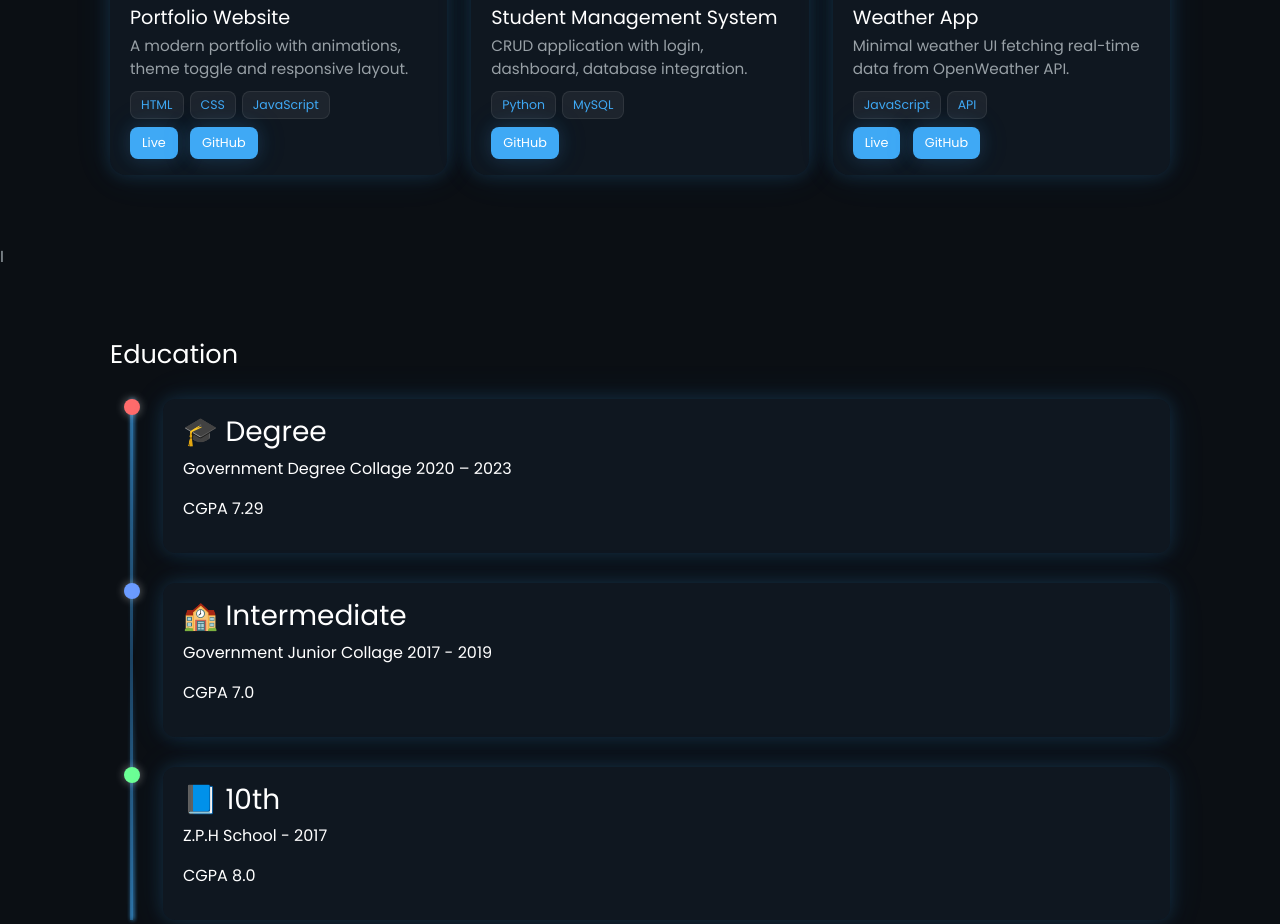
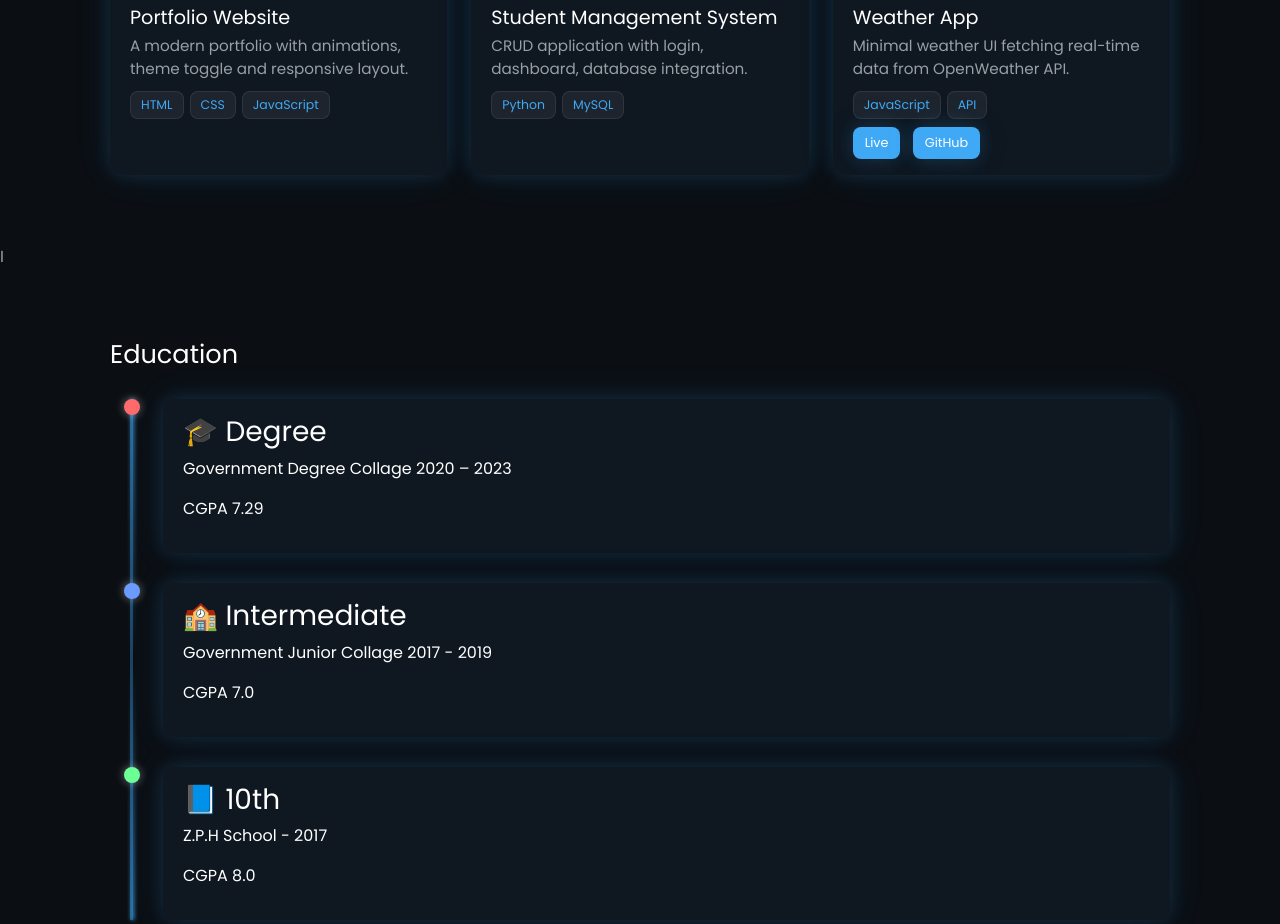
Before and after one commit to ganeshlanka00-collab/portfolio, a plain HTML site: page index.html in a window 1280 px wide. Shown: the part 1220-2144 px from the top of the page. Drawn offline with nearby package versions, Linux system fonts and the light colour scheme.

Commit message:
Update index.html

```diff
--- a/index.html
+++ b/index.html
@@ -266,10 +266,10 @@
           <span>HTML</span><span>CSS</span><span>JavaScript</span>
         </div>
 
-        <div class="project-links mt-2">
+        <!-- <div class="project-links mt-2">
           <a href="#" class="btn-small">Live</a>
           <a href="#" class="btn-small">GitHub</a>
-        </div>
+        </div> -->
       </div>
     </div>
 
@@ -286,9 +286,9 @@
           <span>Python</span><span>MySQL</span>
         </div>
 
-        <div class="project-links mt-2">
+        <!-- <div class="project-links mt-2">
           <a href="#" class="btn-small">GitHub</a>
-        </div>
+        </div> -->
       </div>
     </div>
 
```
